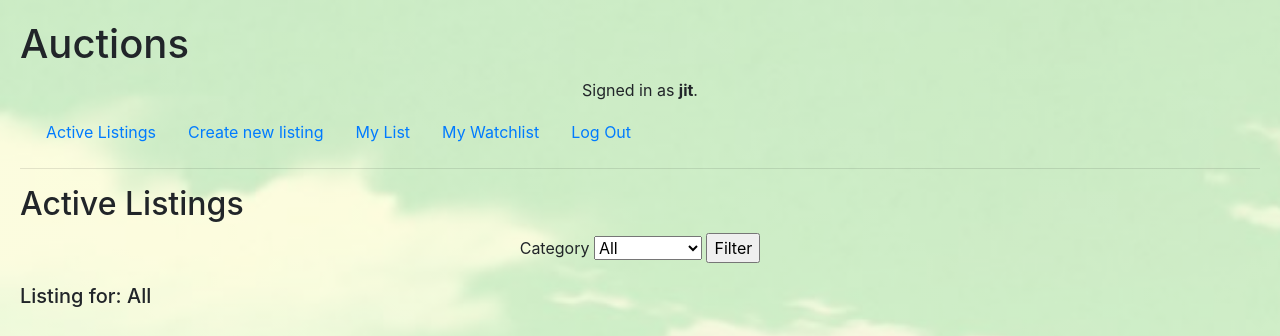
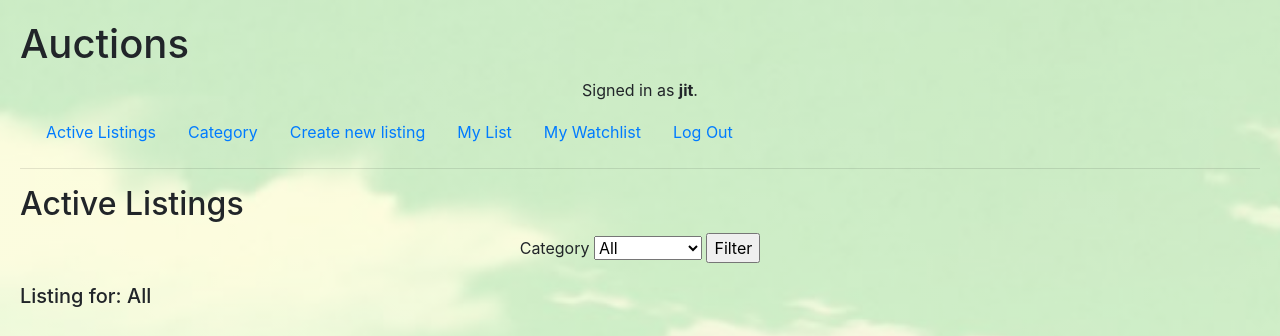
Before and after one commit to hiruto101/CS50-Project-2, a Django app: page / in a window 1280 px wide. Shown: the top 336 px of the page. Run offline with Django 3.2, Linux system fonts and the light colour scheme; a user stored in the database is signed in; data comes from the database, SQL or seed files in the repository; some libraries are stand-ins or nearby versions.

Commit message:
final version

```diff
--- a/commerce/auctions/templates/auctions/index.html
+++ b/commerce/auctions/templates/auctions/index.html
@@ -34,7 +34,7 @@
                     <img id="cardImage" src="{{ list.imgURL }}" alt="{{list.title}}">
                   {% endif %}
                   <div class="card-body">
-                    <h5 class="card-title">Item: {{ list.title }}</h5>
+                    <a href="{% url 'view_list' list.id %}"><h5 class="card-title">Item: {{ list.title }}</h5></a>
                     <p>Price: $ {{ list.max_bid }}</p>
                     <p class="card-text">{{ list.description }}</p>
                     <a href="{% url 'view_list' list.id %}" class="btn btn-primary">View Details</a>
--- a/commerce/auctions/templates/auctions/layout.html
+++ b/commerce/auctions/templates/auctions/layout.html
@@ -20,6 +20,9 @@
             <ul class="nav">
                 <li class="nav-item">
                     <a class="nav-link" href="{% url 'index' %}">Active Listings</a>
+                </li>
+                <li class="nav-item">
+                    <a class="nav-link" href="{% url 'category' %}">Category</a>
                 </li>
                 {% if user.is_authenticated %}
                     <li class="nav-item">
--- a/commerce/auctions/urls.py
+++ b/commerce/auctions/urls.py
@@ -9,6 +9,7 @@ urlpatterns = [
     path("register", views.register, name="register"),
     path("new_list", views.new_list, name="new_list"),
     path("my_list", views.my_list, name="my_list"),
+    path("category", views.view_category, name="category"),
     path("mywatchlist", views.mywatchlist, name="mywatchlist"),
     path("closelist", views.closeList, name="closelist"),
     path("editlist/<int:id>", views.editlist, name="editlist"),
--- a/commerce/auctions/views.py
+++ b/commerce/auctions/views.py
@@ -366,6 +366,25 @@ def addComment(request, id, comment):
     newComment = Comment.objects.create(message=comment, user=request.user, listing=listing)
     newComment.save()
 
+def view_category(request):
+
+    if request.method == "POST":
+        pass
+
+    else:
+        getcat = request.GET.get("category", "all")
+        category = Category.objects.all()
+
+        if getcat == "all":
+            listings = Listing.objects.all()
+        else:
+            listings = Listing.objects.filter(listing_category__category = getcat)
+
+
+        return render(request, "auctions/category.html", {
+            "category":category,
+            "listings":listings
+        })
 
 @login_required
 def closeList(request):
```
Also changed, not shown: commerce/auctions/templates/auctions/category.html (added, +50 -0 lines).
